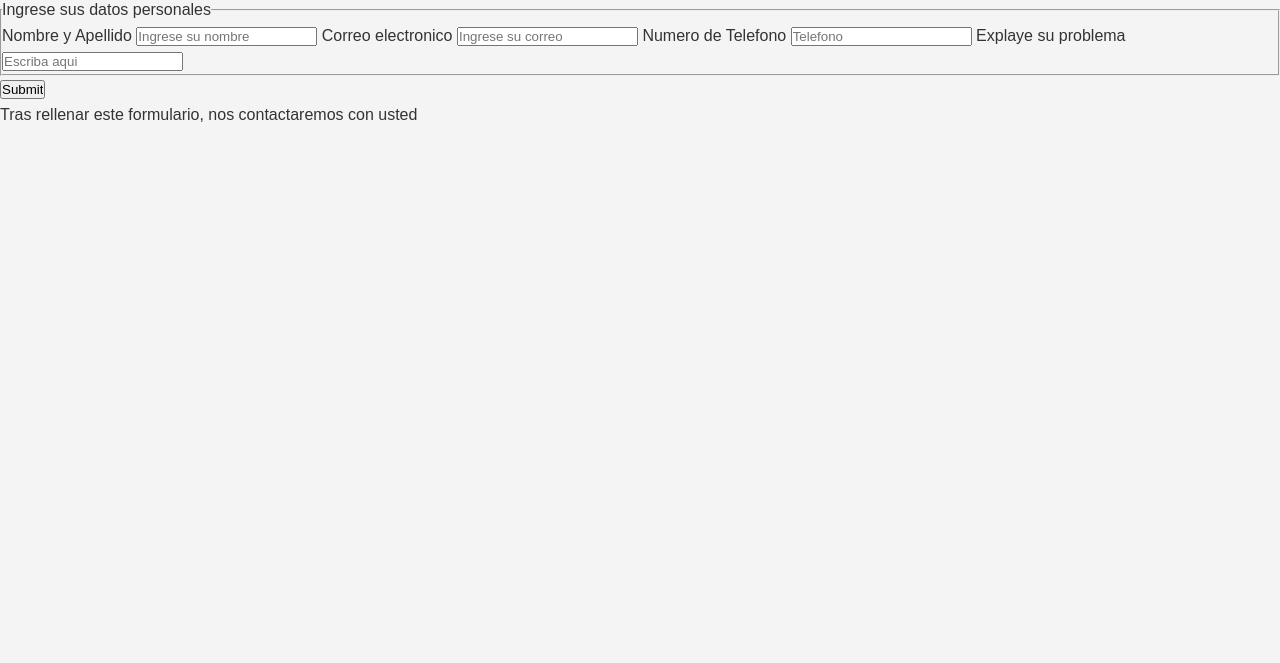
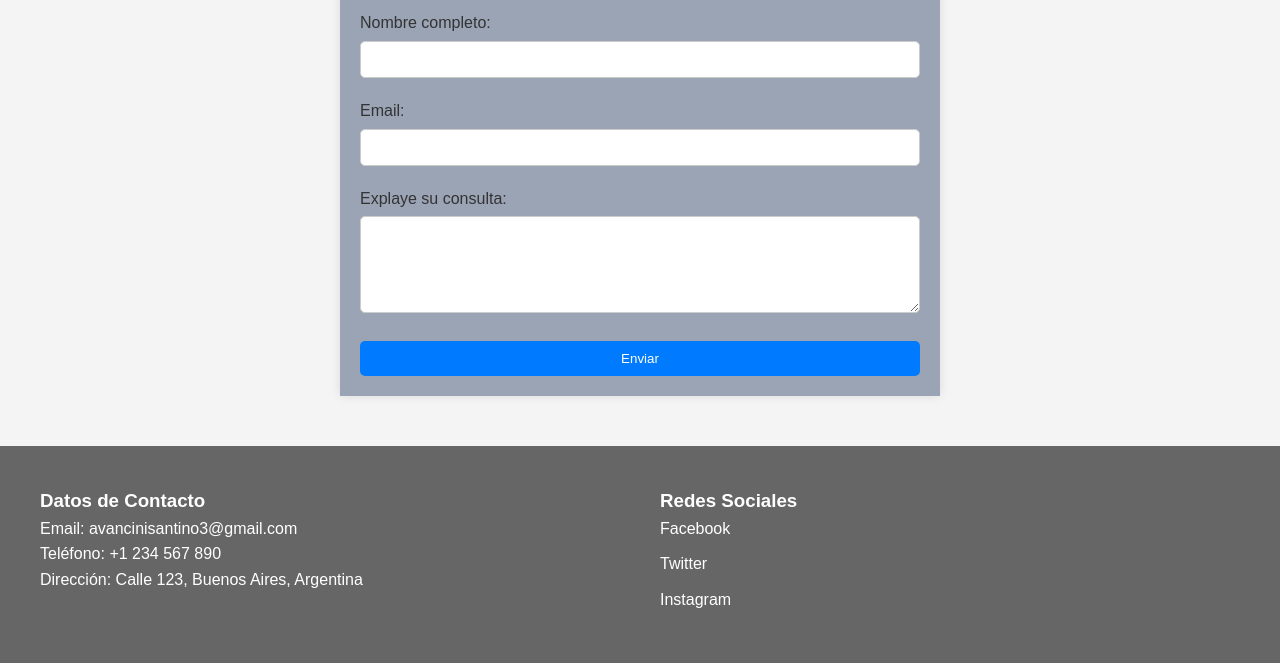
Before and after one commit to avan05/Entrega-Coder46880-SantinoAvancini, a plain HTML site: page pages/contacto.html in a window 1280 px wide. Shown: the part 246-909 px from the top of the page. Before the commit the page ends 800 px from the top, so only its background shows below. Drawn offline with Linux system fonts and the light colour scheme.

Commit message:
Reentrega

```diff
--- a/css/style.css
+++ b/css/style.css
@@ -33,6 +33,50 @@ body {
     box-shadow: 0 4px 8px rgba(0, 0, 0, 0.1);
     border-radius: 8px;
     transition: transform 0.2s ease;
+}
+
+.contact-section {
+    max-width: 600px;
+    margin: 50px auto;
+    padding: 20px;
+    box-shadow: 0 0 10px rgba(0, 0, 0, 0.1);
+}
+
+.contact-section h2 {
+    text-align: center;
+    margin-bottom: 20px;
+}
+
+.input-group {
+    margin-bottom: 20px;
+}
+
+.input-group label {
+    display: block;
+    margin-bottom: 5px;
+}
+
+.input-group input, .input-group textarea {
+    width: 100%;
+    padding: 10px;
+    border: 1px solid #ccc;
+    border-radius: 5px;
+}
+
+button {
+    display: block;
+    width: 100%;
+    padding: 10px 15px;
+    background-color: #007BFF;
+    color: #fff;
+    border: none;
+    border-radius: 5px;
+    cursor: pointer;
+    transition: 0.3s;
+}
+
+button:hover {
+    background-color: #0056b3;
 }
 
 .sobre-nosotros:hover {
--- a/pages/contacto.html
+++ b/pages/contacto.html
@@ -19,32 +19,50 @@
 
                 <li> <a href="../index.html">Volver al Inicio</a> </li>
                     <li> <a href="./sobre-nosotros.html">Sobre nosotros</a> </li>
-                    <li> <a href="productos.html">Productos</a> <a href=""></a> </li>
+                    <li><a href="./productos.html">Productos</a></li>
                     <li> <a href="./precompra.html">Realiza la precompra del OQ 3</a> </li>
 
             </ul>
         </nav>
+
     </header>
 
-        <h1>Contacto</h1>
-    <form action="">
-        <fieldset>
-            <legend>Ingrese sus datos personales</legend>
-            <label for="nombre">Nombre y Apellido</label>
-            <input type="text" id="Nombre y Apellido" placeholder="Ingrese su nombre" required>
+    <section class="contact-section">
+        <h2>Contacto</h2>
+        <form action="" method="post">
+            <div class="input-group">
+                <label for="name">Nombre completo:</label>
+                <input type="text" id="name" name="name" required>
+            </div>
 
-            <label for="mail">Correo electronico</label>
-            <input type="email" id="mail" placeholder="Ingrese su correo"required>
+            <div class="input-group">
+                <label for="email">Email:</label>
+                <input type="email" id="email" name="email" required>
+            </div>
 
-            <label for="Numero de Telefono">Numero de Telefono</label>
-            <input type="number" id="Numero de Telefono" placeholder="Telefono"required>
+            <div class="input-group">
+                <label for="message">Explaye su consulta:</label>
+                <textarea id="message" name="message" rows="5" required></textarea>
+            </div>
 
-            <label for="problema">Explaye su problema</label>
-            <input type="text" id="problema" placeholder="Escriba aqui" required>
-        </fieldset>
-        <input type="submit">
-    </form>
+            <button type="submit">Enviar</button>
+        </form>
+    </section>
 
-        <p>Tras rellenar este formulario, nos contactaremos con usted</p>
+        <footer class="footer-container">
+            <div class="contact-info">
+                <h3>Datos de Contacto</h3>
+                <p>Email: avancinisantino3@gmail.com</p>
+                <p>Teléfono: +1 234 567 890</p>
+                <p>Dirección: Calle 123, Buenos Aires, Argentina</p>
+            </div>
+            <div class="social-media">
+                <h3>Redes Sociales</h3>
+                <a href="#" target="_blank">Facebook</a>
+                <a href="#" target="_blank">Twitter</a>
+                <a href="#" target="_blank">Instagram</a>
+            </div>
+        </footer>
+
 </body>
 </html>
```
Also changed, not shown: index.html (+5 -5 lines), pages/precompra.html (+18 -3 lines), pages/productos.html (+15 -0 lines), pages/sobre-nosotros.html (+15 -0 lines).
